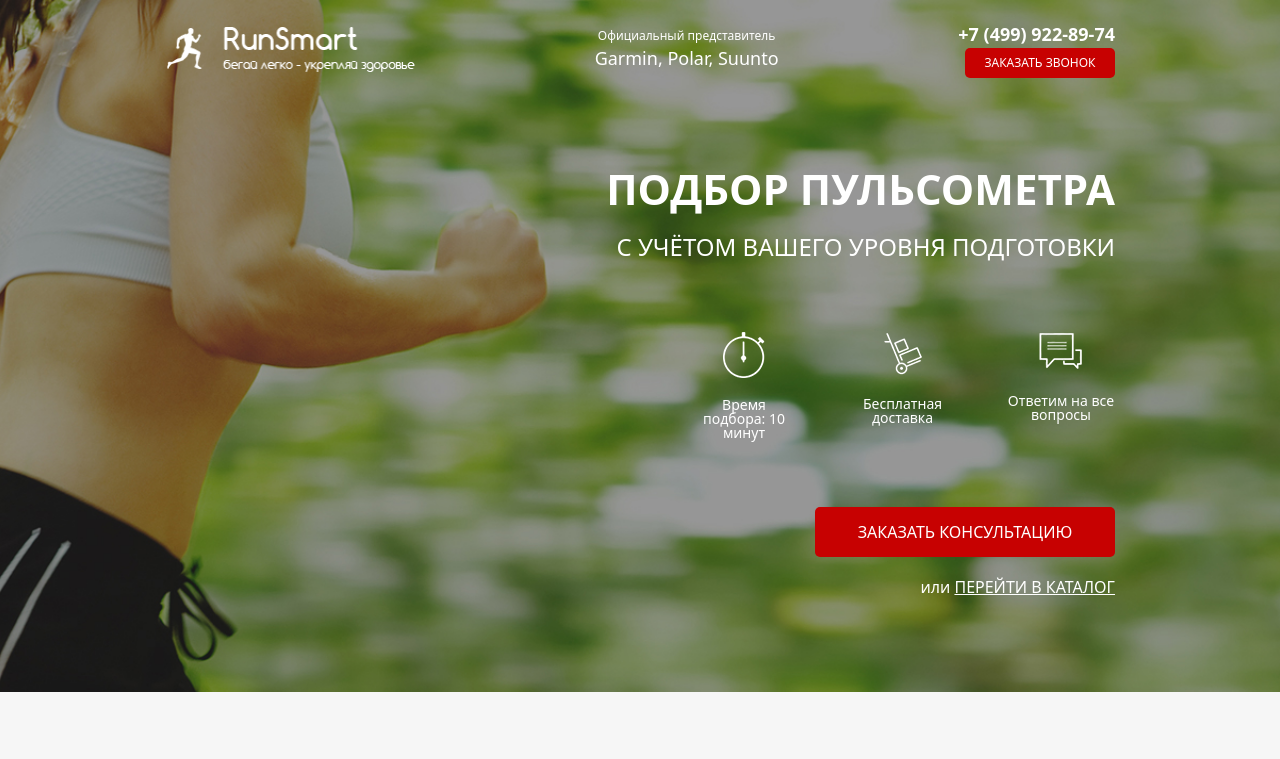
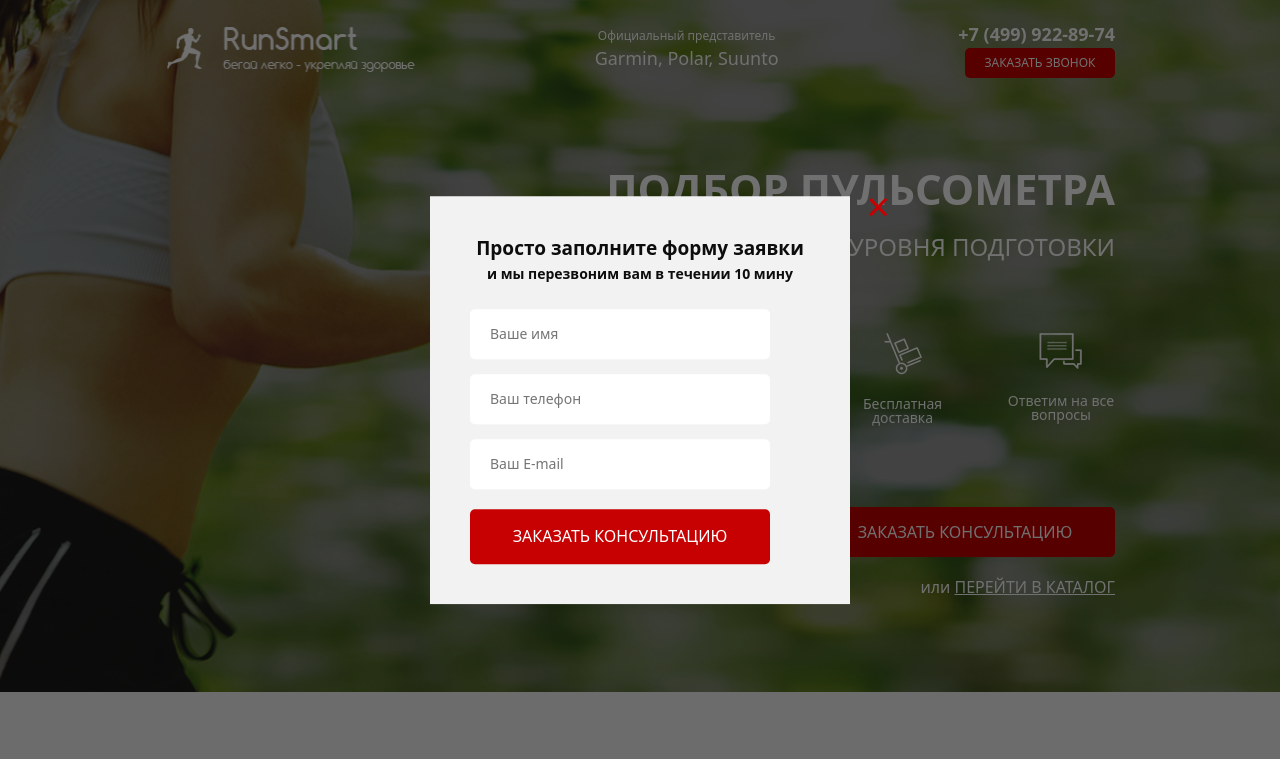
Before and after one commit to katerynakuzmina/pulse, a website: page src/index.html in a window 1280 px wide. Both pictures are taken after a click on the button "ЗАКАЗАТЬ ЗВОНОК". Shown: the top 759 px of the page. Drawn offline with nearby package versions, Linux system fonts and the light colour scheme.

Commit message:
add modal.scss and blocks html and js

```diff
--- a/src/index.html
+++ b/src/index.html
@@ -23,7 +23,7 @@
                 </div>
                 <div class="header__contacts">
                     <a href="tel:+74999228974" class="header__phone">+7 (499) 922-89-74 </a>
-                    <button class="button">заказать звонок</button>
+                    <button data-modal="consultation" class="button">заказать звонок</button>
                 </div>
             </header>
             <div class="promo__wrapper">
@@ -47,7 +47,7 @@
                         на все вопросы
                     </div>
                 </div>
-                <button class="button button_main">заказать кОНСУЛЬТАЦИЮ</button>
+                <button data-modal="consultation" class="button button_main">заказать кОНСУЛЬТАЦИЮ</button>
                 <div class="promo__link">
                     или
                     <a href="#"> ПЕРЕЙТИ В КАТАЛОГ</a>
@@ -172,7 +172,7 @@
                     <div class="catalog-item__wrapper">
                         <div class="catalog-item__content catalog-item__content_active">
                             <img src="image/goods/pulsometr.png" alt="pulsometr" class="catalog-item__img">
-                            <div class="catalog-item__subtitle">Пульсометр Polar FT1</div>
+                            <div class="catalog-item__subtitle">Пульсометр Suunto M2</div>
                             <div class="catalog-item__descr">
                                 Для первых шагов в тренировках, основанных на сердечном ритме
                             </div>
@@ -259,7 +259,7 @@
                     <div class="catalog-item__wrapper">
                         <div class="catalog-item__content catalog-item__content_active">
                             <img src="image/goods/pulsometr.png" alt="pulsometr" class="catalog-item__img">
-                            <div class="catalog-item__subtitle">Пульсометр Polar FT1</div>
+                            <div class="catalog-item__subtitle">Пульсометр Suunto M2</div>
                             <div class="catalog-item__descr">
                                 Для первых шагов в тренировках, основанных на сердечном ритме
                             </div>
@@ -288,7 +288,7 @@
                     <div class="catalog-item__wrapper">
                         <div class="catalog-item__content catalog-item__content_active">
                             <img src="image/goods/pulsometr.png" alt="pulsometr" class="catalog-item__img">
-                            <div class="catalog-item__subtitle">Пульсометр Polar FT1</div>
+                            <div class="catalog-item__subtitle">Пульсометр Polar FT4</div>
                             <div class="catalog-item__descr">
                                 Для первых шагов в тренировках, основанных на сердечном ритме
                             </div>
@@ -461,6 +461,41 @@
         </div>
     </footer>
 
+    <div class="overlay">
+        <div class="modal" id="consultation">
+            <div class="modal__close">&times;</div>
+            <div class="modal__subtitle">Просто заполните форму заявки</div>
+            <div class="modal__descr">и мы перезвоним вам в течении 10 мину</div>
+            <form class="feed-form feed-form_mt25" action="#">
+                <input name="name" required placeholder="Ваше имя" type="text">
+                <input name="phone" required placeholder="Ваш телефон" type="number">
+                <input name="email" required placeholder="Ваш E-mail" type="email">
+
+                <button class="button button_submit" >заказать кОНСУЛЬТАЦИЮ</button>
+            </form>
+        </div>
+
+        <div class="modal" id="order">
+            <div class="modal__close">&times;</div>
+            <div class="modal__subtitle">Ваш заказ:</div>
+            <div class="modal__descr">Пульсометр Polar FT1</div>
+            <form class="feed-form feed-form_mt25" action="#">
+                <input name="name" required placeholder="Ваше имя" type="text">
+                <input name="phone" required placeholder="Ваш телефон" type="number">
+                <input name="email" required placeholder="Ваш E-mail" type="email">
+
+                <button class="button button_submit" >Купить</button>
+            </form>
+        </div>
+
+        <div class="modal modal_mini" id="thanks">
+            <div class="modal__close">&times;</div>
+            <div class="modal__subtitle">Спасибо за вашу заявку!</div>
+            <div class="modal__descr">Наш менеджер свяжется с вами  <br> в ближайшее время!</div>
+        </div>
+    </div>
+
+
     <script type="text/javascript" src="http://code.jquery.com/jquery-1.11.0.min.js"></script>
     <script type="text/javascript" src="http://code.jquery.com/jquery-migrate-1.2.1.min.js"></script>
     <script src="js/slick.min.js"></script>
--- a/src/js/script.js
+++ b/src/js/script.js
@@ -39,4 +39,21 @@ $(document).ready(function(){
             $('.catalog-item__list').eq(i).toggleClass('catalog-item__list_active');
         })
     })
+
+    //modal
+
+    $('[data-modal=consultation]').on('click', function() {
+        $('.overlay, #consultation').fadeIn('slow');
+    });
+
+    $('.modal__close').on('click', function() {
+        $('.overlay, #consultation').fadeOut('slow');
+    });
+
+    $('.button_mini').each(function(i) {
+        $(this).on('click', function() {
+            $('#order .modal__descr').text($('.catalog-item__subtitle').eq(i).text());
+            $('.overlay, #order').fadeIn('slow');
+        });
+    });
   });
--- a/src/sass/blocks/_footer.scss
+++ b/src/sass/blocks/_footer.scss
@@ -41,5 +41,9 @@
         height: 52px;
         margin-right: 13px;
         margin-left: 13px;
+        &:hover {
+            margin-bottom: 10px;
+            transition: 0.5s all;
+        }
     }
 }
--- a/src/sass/blocks/_forms.scss
+++ b/src/sass/blocks/_forms.scss
@@ -17,4 +17,7 @@
             margin-bottom: 20px;
         }
     }
+    &_mt25 {
+        margin-top: 25px;
+    }
 }
--- /dev/null
+++ b/src/sass/blocks/_modal.scss
@@ -0,0 +1,46 @@
+.overlay {
+    display: none;
+    position: fixed;
+    top: 0;
+    width: 100%;
+    height: 100%;
+    background-color: rgba(0, 0, 0, .56);
+}
+.modal {
+    position: absolute;
+    top: 50%;
+    left: 50%;
+    transform: translate(-50%, -50%);
+    width: 420px;
+    min-height: 400px;
+    background-color: #f2f2f2;
+    padding: 38px 40px 40px 40px;
+    &__close {
+        position: absolute;
+        top: 0;
+        right: -40px;
+        font-size: 41px;
+        line-height: 21px;
+        color: $main-color;
+        cursor: pointer;
+    }
+    &__subtitle {
+        font-weight: 700;
+        font-size: 19px;
+        color: #0D0D0D;
+        text-align: center;
+    }
+    &__descr {
+        font-weight: 700;
+        font-size: 14px;
+        color: #0D0D0D;
+        text-align: center;
+    }
+    &_mini {
+        min-height: 140px;
+    }
+}
+
+#consultation, #order, #thanks {
+    display: none;
+}
--- a/src/sass/style.scss
+++ b/src/sass/style.scss
@@ -19,3 +19,4 @@
 @import 'blocks/catalog';
 @import 'blocks/opinions';
 @import 'blocks/footer';
+@import 'blocks/modal';
```
Also changed, not shown: src/css/style.min.css.
